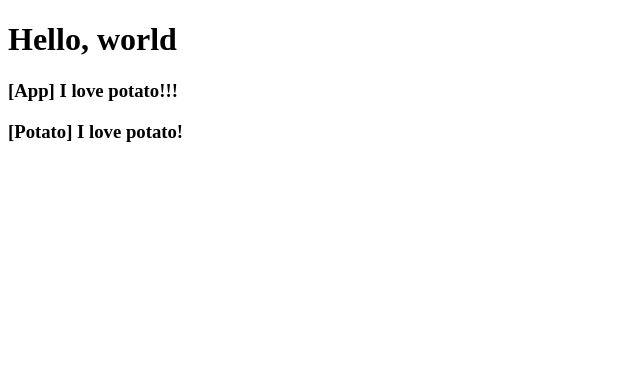
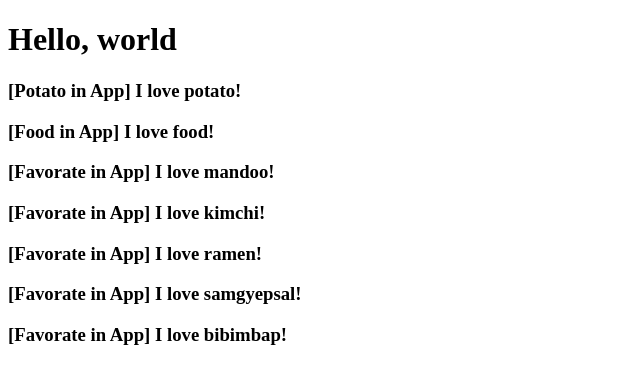
Before and after one commit to crebiz76/movie_app, a React (Create React App) app: page / in a window 1280 px wide. Shown: the top 384 px of the page, without its empty margins (0-640 px from the left). Built offline with nearby package versions, Linux system fonts and the light colour scheme.

Commit message:
Reusable Components with JSX + Props

```diff
--- a/src/App.js
+++ b/src/App.js
@@ -1,11 +1,44 @@
 // import React from "react";
 // import Potato from "./Potato";
+
+function Potato(){
+  return (
+      <h3>[Potato in App] I love potato!</h3>
+  );
+}
+
+function Food(props){
+  console.log(props);
+  return (
+      <h3>[Food in App] I love food!</h3>
+  );
+}
+
+function Favorate({food}){
+  console.log({food});
+  return (
+      <h3>[Favorate in App] I love {food}!</h3>
+  );
+}
 
 function App() {
   return (
     <div>
       <h1>Hello, world</h1>
-      <h3>[App] I love potato!!!</h3>
+      <Potato/>
+      <Food
+        fav="kimchi"
+        something={true}
+        blabla={["hello", 1, 2, 3, 4, 5]}
+      />
+      <Favorate
+        shortname="Favorate"
+        food="mandoo"
+      />
+      <Favorate food="kimchi"/>
+      <Favorate food="ramen"/>
+      <Favorate food="samgyepsal"/>
+      <Favorate food="bibimbap"/>
     </div>
   );
 }
--- a/src/Potato.js
+++ /dev/null
@@ -1,7 +0,0 @@
-function Potato(){
-    return (
-        <h3>[Potato] I love potato!</h3>
-    );
-}
-
-export default Potato;
--- a/src/index.js
+++ b/src/index.js
@@ -1,11 +1,12 @@
 import React from 'react';
 import ReactDOM from 'react-dom';
 import App from './App';
-import Potato from './Potato';
+// import Potato from './Potato';
 
 ReactDOM.render(
   <React.StrictMode>
-    <App /><Potato/>
+    <App />
+    {/* <Potato/> */}
   </React.StrictMode>,
   document.getElementById('root')
 );
```
